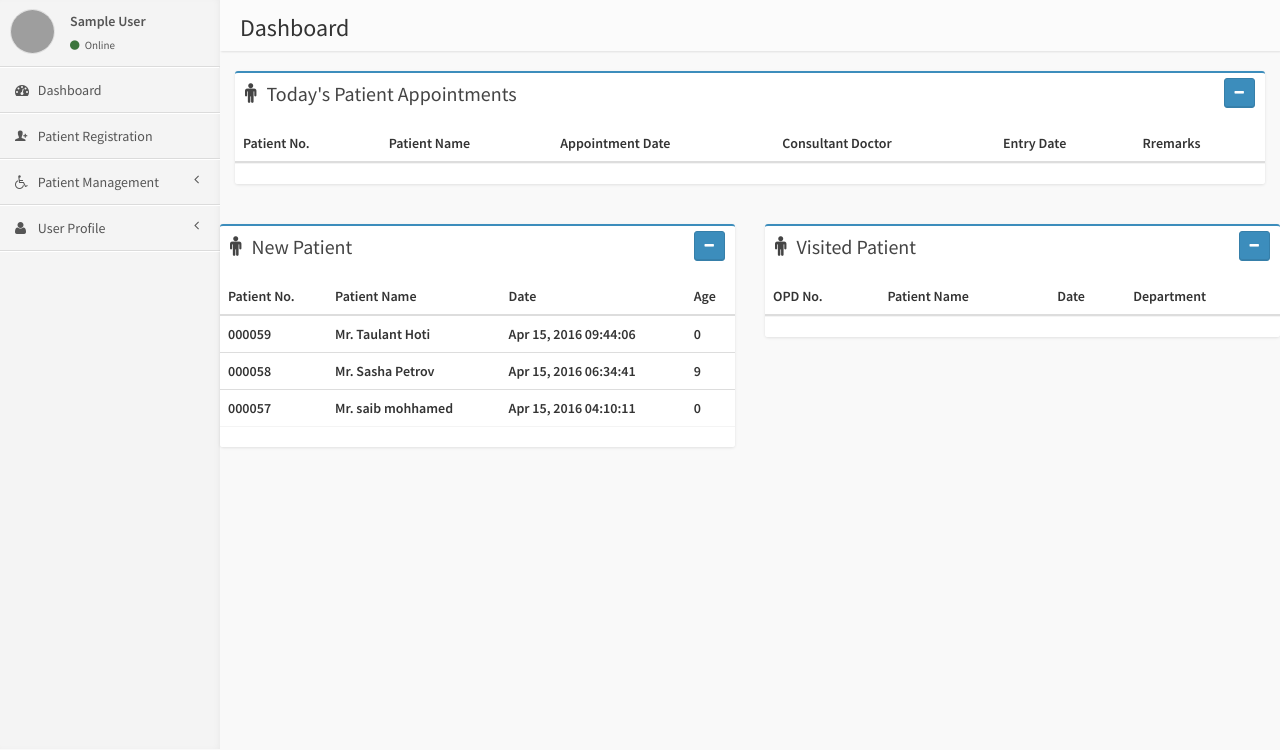
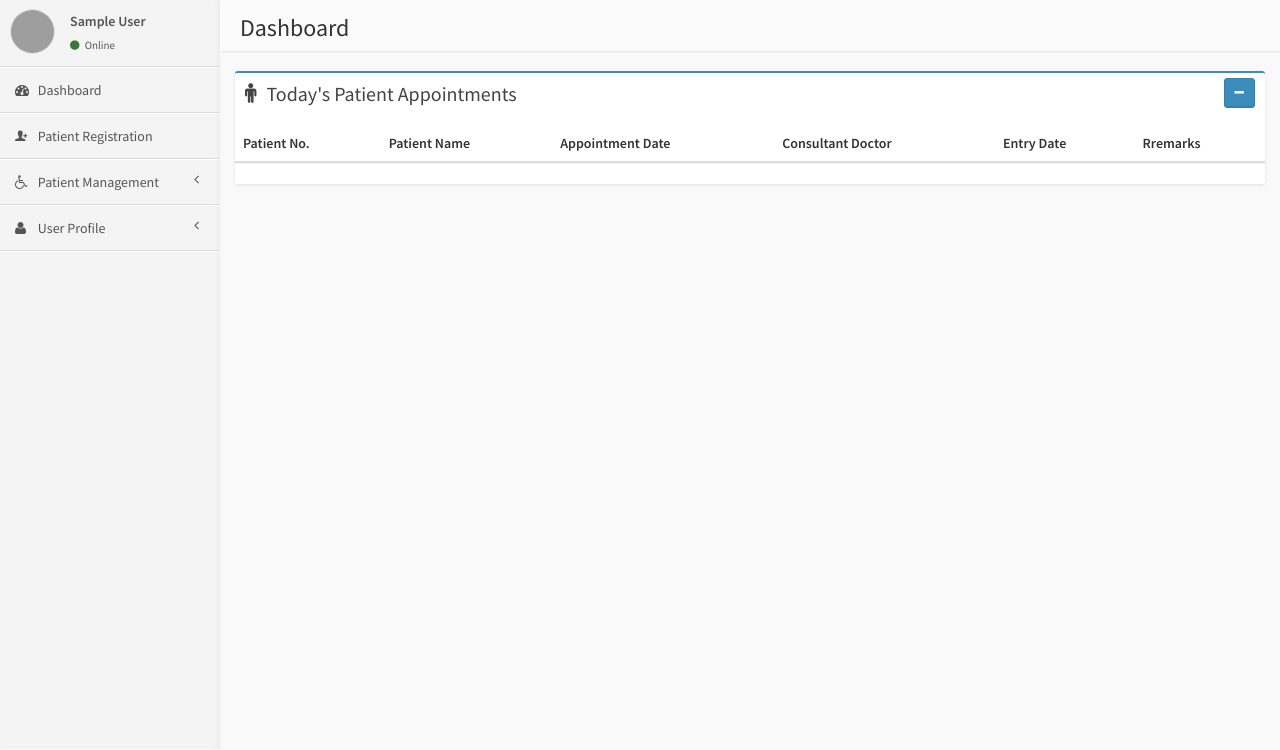
Before and after one commit to IsurangaPerera/ClinicManagementSystem, a PHP site: page /include/Receptionist.php in a window 1280 px wide. Shown: the part 51-801 px from the top of the page. Run offline with PHP 8.4, Linux system fonts and the light colour scheme; the visitor is signed in with stand-in values (Sample User, id 1); lists and menus that the app fills with data are empty; some libraries are stand-ins or nearby versions; some web fonts are replaced; grey boxes are pictures that could not be loaded.

Commit message:
unnecessary tables removed

```diff
--- a/include/app/dash_board.php
+++ b/include/app/dash_board.php
@@ -45,93 +45,5 @@
 
   <!-- Main content -->
 
-  <div class="row">
-    <section class="col-lg-6 connectedSortable">
 
-     <!--Start of New Patient-->
-     <div class="box box-primary" id="loading-example">
-       <div class="box-header">
-         <div class="pull-right box-tools">
-          <button class="btn btn-primary btn-sm" data-widget='collapse' data-toggle="tooltip" title="Collapse"><i class="fa fa-minus"></i></button>
-
-        </div>
-        <i class="fa fa-male"></i>
-        <h3 class="box-title">New Patient</h3>
-      </div>
-      <div class="box-body no-padding">
-       <div class="table-responsive">
-         <table class="table table-hover">
-          <thead>
-           <tr>
-             <th>Patient No.</th>
-             <th>Patient Name</th>
-             <th>Date</th>
-             <th>Age</th>
-           </tr>
-         </thead>
-         <tbody>
-           <tr>
-             <th>000059</th>
-             <th>Mr. Taulant Hoti</th>
-             <th>Apr 15, 2016 09:44:06</th>
-             <th>0</th>
-           </tr>
-           <tr>
-             <th>000058</th>
-             <th>Mr. Sasha Petrov</th>
-             <th>Apr 15, 2016 06:34:41</th>
-             <th>9</th>
-           </tr>
-           <tr>
-             <th>000057</th>
-             <th>Mr. saib mohhamed</th>
-             <th>Apr 15, 2016 04:10:11</th>
-             <th>0</th>
-           </tr>
-         </tbody>
-       </table>
-     </div>
-   </div>
-   <div class="box-footer">
-   </div>
- </div>
- <!--End of New Patient-->
-
-</section>
-
-<section class="col-lg-6 connectedSortable">
-
- <!--Start of Patient Visited-->
- <div class="box box-primary" id="loading-example">
-   <div class="box-header">
-     <div class="pull-right box-tools">
-      <button class="btn btn-primary btn-sm" data-widget='collapse' data-toggle="tooltip" title="Collapse"><i class="fa fa-minus"></i></button>
-
-    </div>
-    <i class="fa fa-male"></i>
-    <h3 class="box-title">Visited Patient</h3>
-  </div>
-  <div class="box-body no-padding">
-   <div class="table-responsive">
-     <table class="table table-hover">
-      <thead>
-       <tr>
-         <th>OPD No.</th>
-         <th>Patient Name</th>
-         <th>Date</th>
-         <th>Department</th>
-       </tr>
-     </thead>
-     <tbody>
-     </tbody>
-   </table>
- </div>
 </div>
-<div class="box-footer">
-</div>
-</div>
-<!--End of Patient Visited-->
-
-</section>
-</div>
-</div>
```
